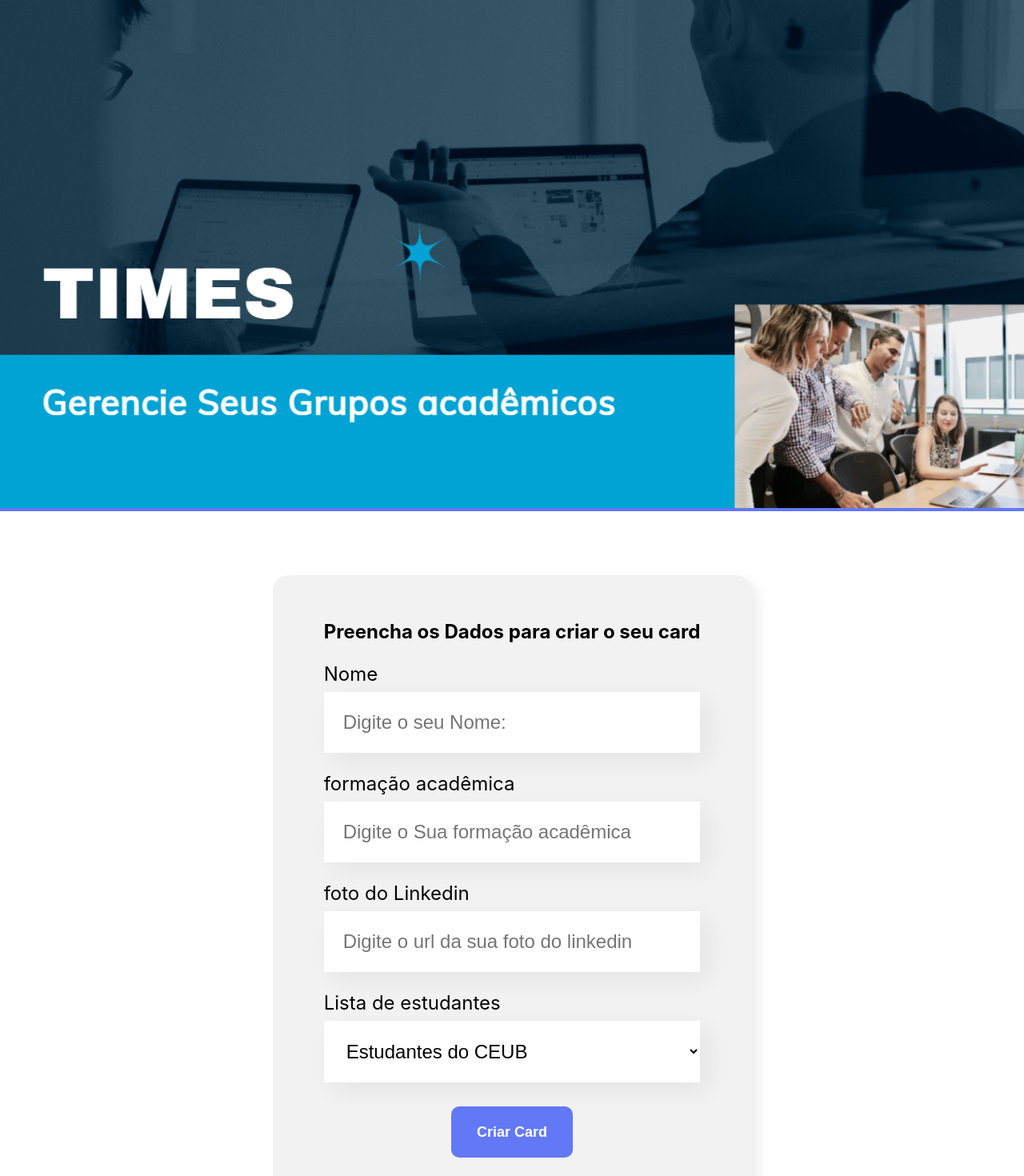
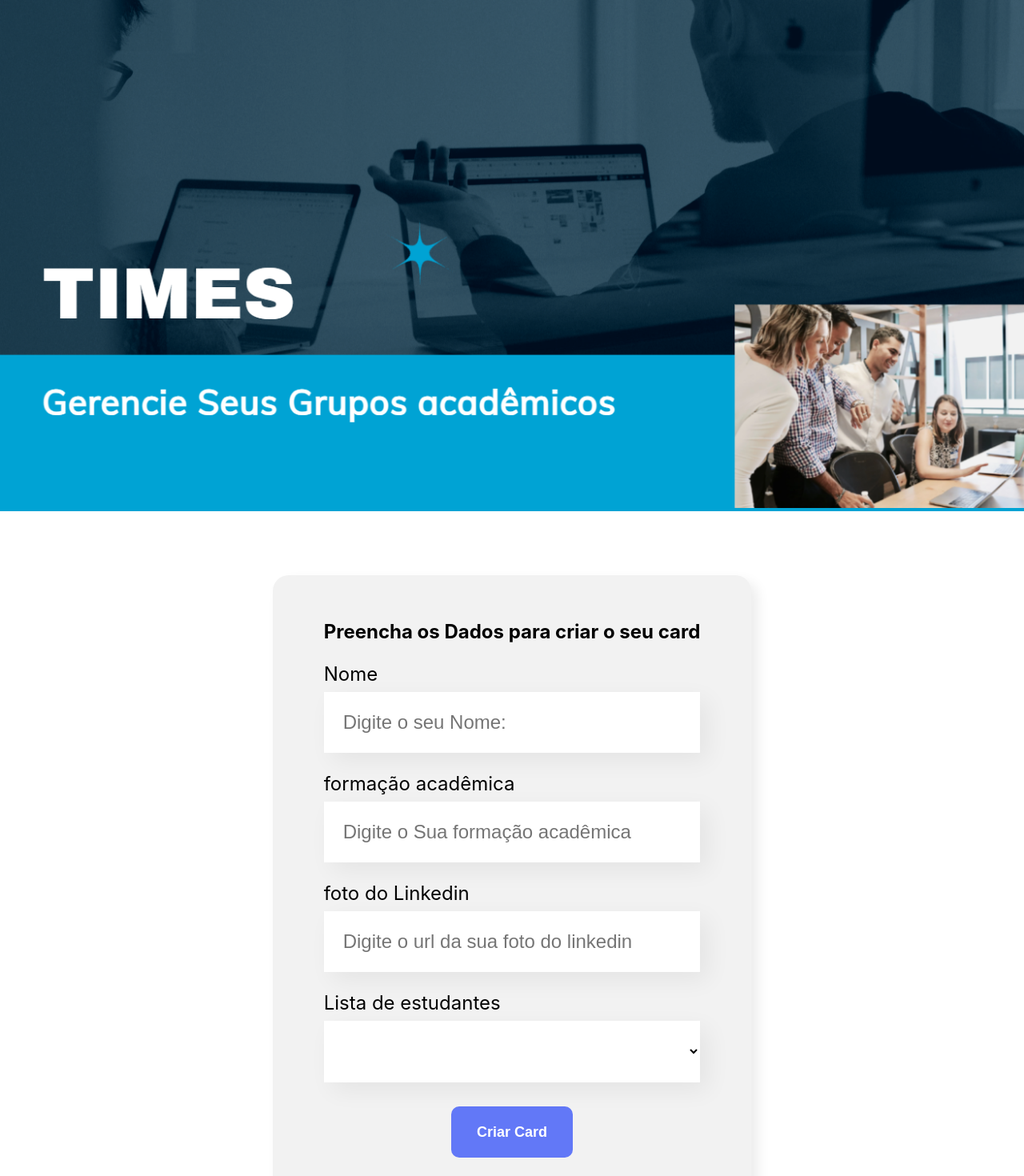
Before and after one commit to JoaoPaulo23342/Estudantes, a React (Create React App) app in the folder organo/: page / in a window 1280 px wide. Shown: the top 1470 px of the page at 80% size. Built offline with nearby package versions, Linux system fonts and the light colour scheme.

Commit message:
adicionando cor de fundo aos cards

```diff
--- a/organo/src/components/Banner/Banner.css
+++ b/organo/src/components/Banner/Banner.css
@@ -1,5 +1,5 @@
 .banner {
-    background-color: #6278F7;
+    background-color: #00A3D4;
     text-align: center;
 
 }
--- a/organo/src/components/Card/index.js
+++ b/organo/src/components/Card/index.js
@@ -1,14 +1,14 @@
 import './Card.css'
 
-const Card = (props) => {
+const Card = ({ nome, linkedin, formacaoAcademica, corDeFundo }) => {
     return (
         <div className='estudante1'>
-            <div className='cabecalho'>
-                <img src={props.linkedin} alt='imagem'/>
+            <div className='cabecalho' style={{ backgroundColor: corDeFundo }}>
+                <img src={linkedin} alt='imagem'/>
             </div>
             <div className='rodape'>
-                <h4>{props.nome}</h4>
-                <h5>{props.formacaoAcademica}</h5>
+                <h4>{nome}</h4>
+                <h5>{formacaoAcademica}</h5>
             </div>
         </div>
     )
--- a/organo/src/components/Estudantes/Index.js
+++ b/organo/src/components/Estudantes/Index.js
@@ -7,7 +7,7 @@ const Estudantes = (props) => {
         (props.estudantes.length) > 0 ?  <section className='estudante' style={{ backgroundColor: props.secondaryColor }}>
             <h3 style={{ borderColor: props.primaryColor }}>{props.nome}</h3>
             <div className='estudantesCard'>
-            {props.estudantes.map(estudante => <Card key={estudante.nome} nome={estudante.nome} formacaoAcademica={estudante.formacaoAcademica} linkedin={estudante.linkedin} />)}
+            {props.estudantes.map(estudante => <Card corDeFundo={props.primaryColor}  key={estudante.nome} nome={estudante.nome} formacaoAcademica={estudante.formacaoAcademica} linkedin={estudante.linkedin} />)}
             </div>
         </section>
         : ''
--- a/organo/src/components/Lista/index.js
+++ b/organo/src/components/Lista/index.js
@@ -4,7 +4,8 @@ const Lista = (props) => {
     return (
         <div className='lista-suspensa'>
             <label>{props.label}</label>
-            <select onChange={ev => props.aoSwitch(ev.target.value)} required={props.required} value={props.value}>
+            <select onChange={ev => props.aoSwitch(ev.target.value)} required={props.required} value={props.value_of}>
+                <option value=''></option>
                 {props.itens.map((item) => {
                     return <option key={item}>{item}</option>
                 })}
```
